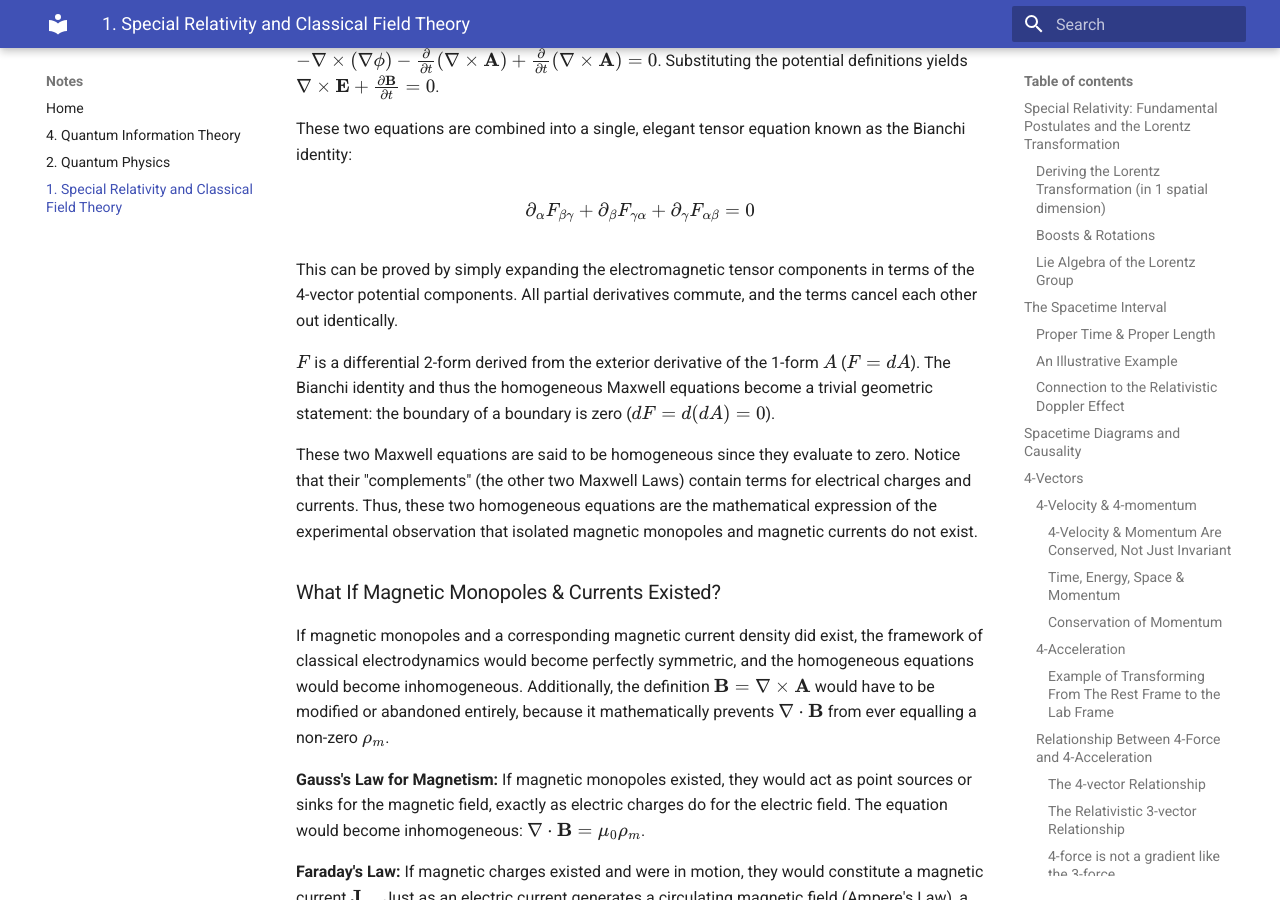
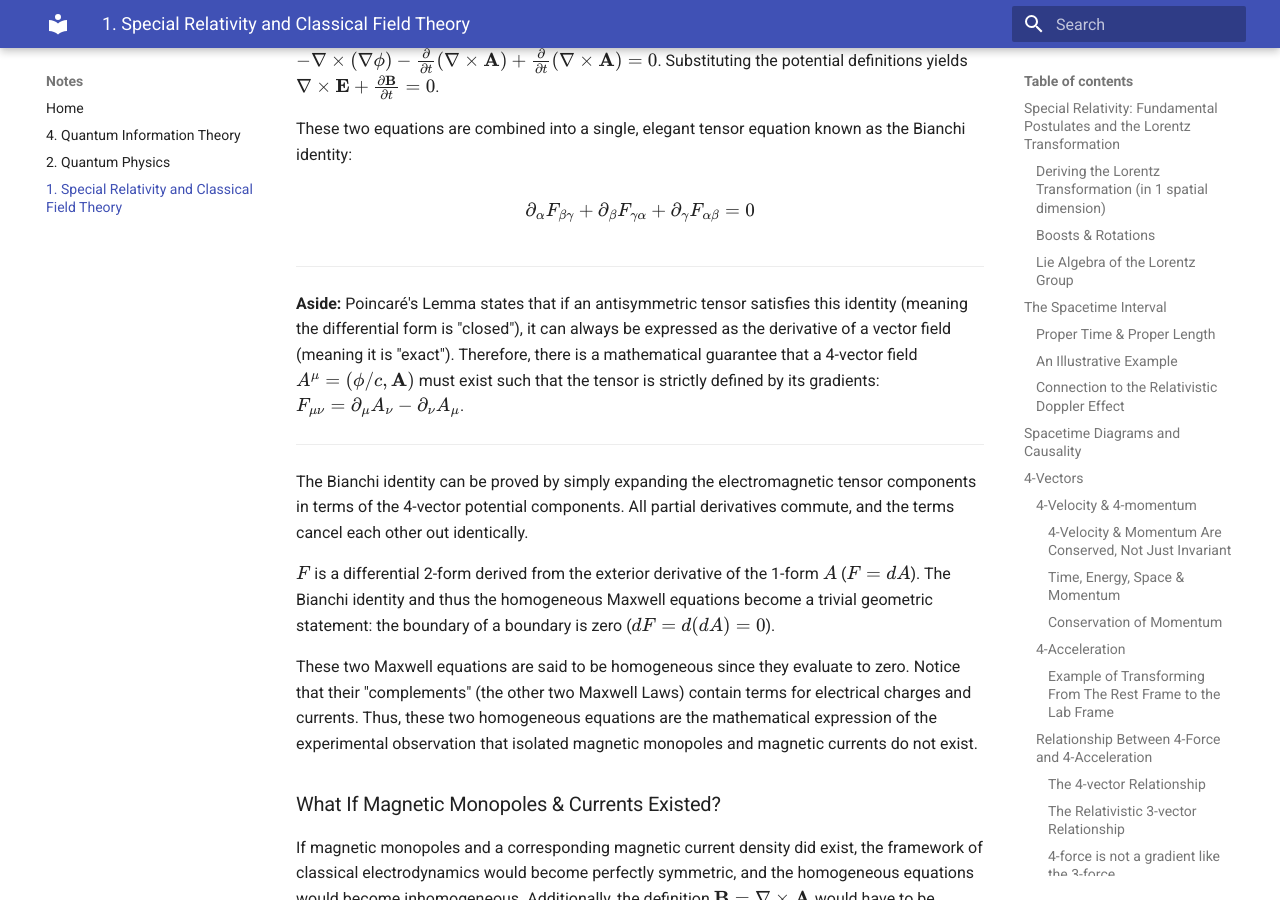
Before and after one commit to regstuff/notes, an MkDocs documentation site: the page built from docs/special_relativity_classical_field_theory.md, in a window 1280 px wide and 900 px high, scrolled down 42614 px. Built offline with MkDocs 1.6.1 and Material for MkDocs 9.7.7, drawn with Linux system fonts in a browser that asks for light colours.

Commit message:
Update special_relativity_classical_field_theory.md

```diff
--- a/docs/special_relativity_classical_field_theory.md
+++ b/docs/special_relativity_classical_field_theory.md
@@ -1007,7 +1007,13 @@ These two equations are combined into a single, elegant tensor equation known as
 
 $$\partial_\alpha F_{\beta\gamma} + \partial_\beta F_{\gamma\alpha} + \partial_\gamma F_{\alpha\beta} = 0$$
 
-This can be proved by simply expanding the electromagnetic tensor components in terms of the 4-vector potential components. All partial derivatives commute, and the terms cancel each other out identically.
+---
+
+**Aside:** Poincaré's Lemma states that if an antisymmetric tensor satisfies this identity (meaning the differential form is "closed"), it can always be expressed as the derivative of a vector field (meaning it is "exact"). Therefore, there is a mathematical guarantee that a 4-vector field $A^\mu = (\phi/c, \mathbf{A})$ must exist such that the tensor is strictly defined by its gradients: $F_{\mu\nu} = \partial_\mu A_\nu - \partial_\nu A_\mu$.
+
+---
+
+The Bianchi identity can be proved by simply expanding the electromagnetic tensor components in terms of the 4-vector potential components. All partial derivatives commute, and the terms cancel each other out identically.
 
 $F$ is a differential 2-form derived from the exterior derivative of the 1-form $A$ ($F = dA$). The Bianchi identity and thus the homogeneous Maxwell equations become a trivial geometric statement: the boundary of a boundary is zero ($dF = d(dA) = 0$).
 
```
